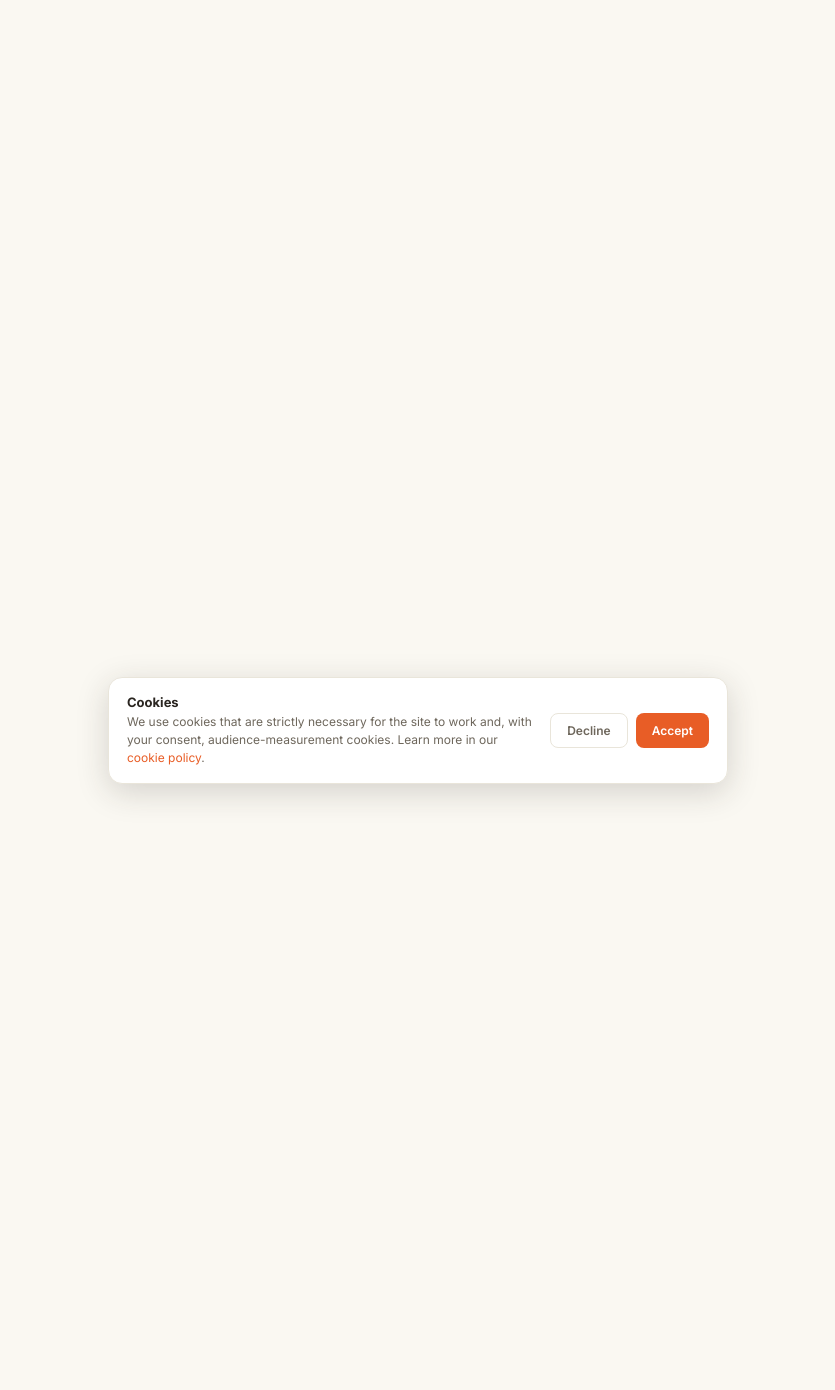
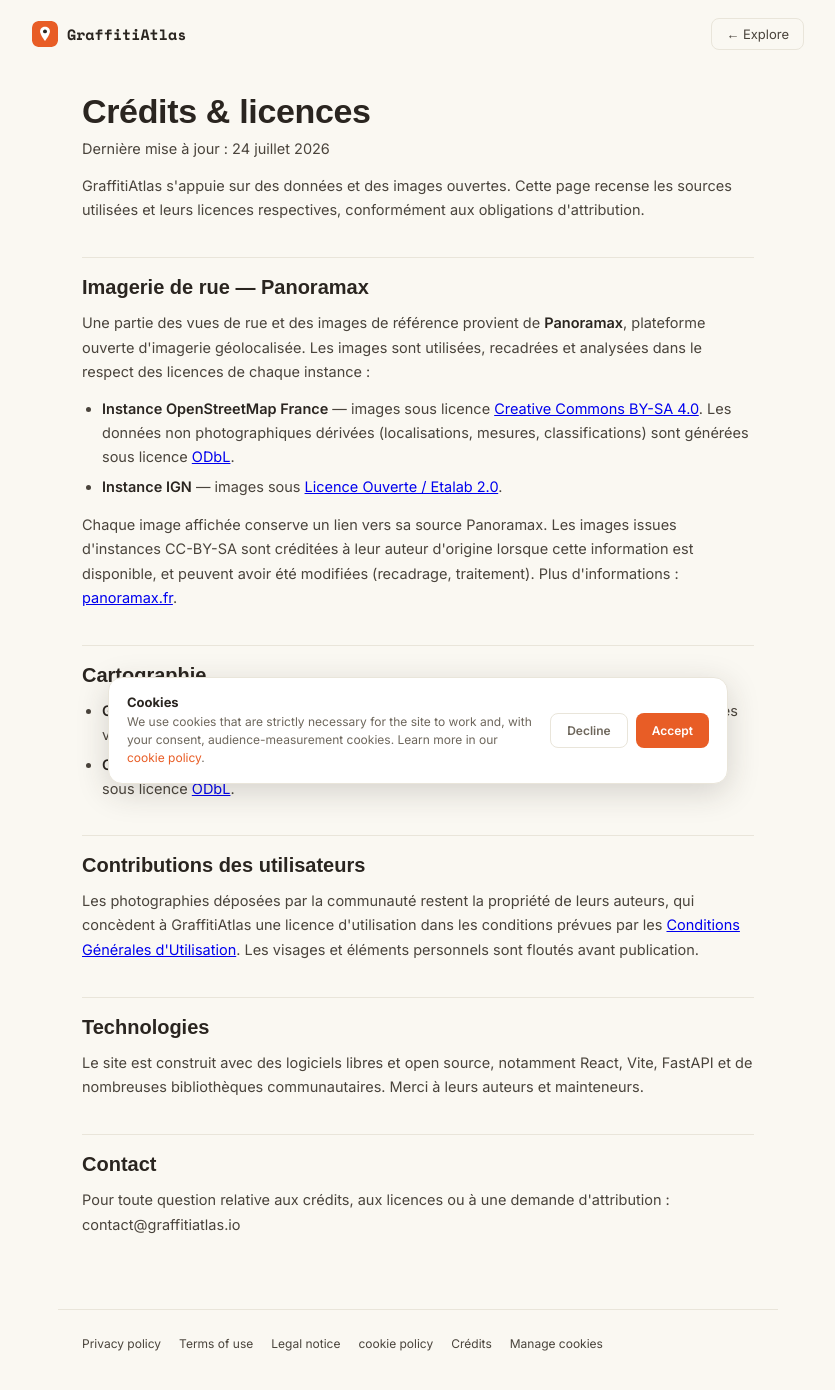
Before and after one commit to Rando360/graffiti-atlas, a React (Vite) app in the folder web/: page /credits in a window 1280 px wide. Shown: the top 1390 px of the page, without its empty margins (222-1057 px from the left). Before the commit the page ends 800 px from the top, so only its background shows below. Built offline with nearby package versions, Linux system fonts and the light colour scheme; no server answers.

Commit message:
feat: add credits & licenses page

```diff
--- /dev/null
+++ b/web/src/CreditsPage.jsx
@@ -0,0 +1,32 @@
+import LegalPage from './LegalPage'
+
+export default function CreditsPage() {
+  return (
+    <LegalPage title="Crédits & licences" updated="Dernière mise à jour : 24 juillet 2026">
+      <p>GraffitiAtlas s'appuie sur des données et des images ouvertes. Cette page recense les sources utilisées et leurs licences respectives, conformément aux obligations d'attribution.</p>
+
+      <h2>Imagerie de rue — Panoramax</h2>
+      <p>Une partie des vues de rue et des images de référence provient de <strong>Panoramax</strong>, plateforme ouverte d'imagerie géolocalisée. Les images sont utilisées, recadrées et analysées dans le respect des licences de chaque instance :</p>
+      <ul>
+        <li><strong>Instance OpenStreetMap France</strong> — images sous licence <a href="https://creativecommons.org/licenses/by-sa/4.0/deed.fr" target="_blank" rel="noreferrer">Creative Commons BY-SA 4.0</a>. Les données non photographiques dérivées (localisations, mesures, classifications) sont générées sous licence <a href="https://opendatacommons.org/licenses/odbl/" target="_blank" rel="noreferrer">ODbL</a>.</li>
+        <li><strong>Instance IGN</strong> — images sous <a href="https://www.etalab.gouv.fr/licence-ouverte-open-licence/" target="_blank" rel="noreferrer">Licence Ouverte / Etalab 2.0</a>.</li>
+      </ul>
+      <p>Chaque image affichée conserve un lien vers sa source Panoramax. Les images issues d'instances CC-BY-SA sont créditées à leur auteur d'origine lorsque cette information est disponible, et peuvent avoir été modifiées (recadrage, traitement). Plus d'informations : <a href="https://panoramax.fr" target="_blank" rel="noreferrer">panoramax.fr</a>.</p>
+
+      <h2>Cartographie</h2>
+      <ul>
+        <li><strong>Google Maps &amp; Street View</strong> — fonds de carte et vues immersives fournis par Google, utilisés via l'API Google Maps Platform, soumis aux <a href="https://cloud.google.com/maps-platform/terms" target="_blank" rel="noreferrer">conditions d'utilisation de Google</a>.</li>
+        <li><strong>OpenStreetMap</strong> — certaines données géographiques © les contributeurs OpenStreetMap, sous licence <a href="https://opendatacommons.org/licenses/odbl/" target="_blank" rel="noreferrer">ODbL</a>.</li>
+      </ul>
+
+      <h2>Contributions des utilisateurs</h2>
+      <p>Les photographies déposées par la communauté restent la propriété de leurs auteurs, qui concèdent à GraffitiAtlas une licence d'utilisation dans les conditions prévues par les <a href="/conditions-utilisation">Conditions Générales d'Utilisation</a>. Les visages et éléments personnels sont floutés avant publication.</p>
+
+      <h2>Technologies</h2>
+      <p>Le site est construit avec des logiciels libres et open source, notamment React, Vite, FastAPI et de nombreuses bibliothèques communautaires. Merci à leurs auteurs et mainteneurs.</p>
+
+      <h2>Contact</h2>
+      <p>Pour toute question relative aux crédits, aux licences ou à une demande d'attribution : contact@graffitiatlas.io</p>
+    </LegalPage>
+  )
+}
--- a/web/src/LegalPage.jsx
+++ b/web/src/LegalPage.jsx
@@ -38,6 +38,7 @@
         <a href="/conditions-utilisation">{t('set.link.terms')}</a>
         <a href="/mentions-legales">{t('set.link.legal')}</a>
         <a href="/politique-cookies">{t('cookies.link')}</a>
+        <a href="/credits">Crédits</a>
         <button onClick={() => window.dispatchEvent(new Event('ga:manage-cookies'))}>
           {t('set.link.cookies')}
         </button>
--- a/web/src/main.jsx
+++ b/web/src/main.jsx
@@ -9,6 +9,7 @@
 import TermsPage from './TermsPage.jsx'
 import LegalNoticePage from './LegalNoticePage.jsx'
 import CookiesPage from './CookiesPage.jsx'
+import CreditsPage from './CreditsPage.jsx'
 import StatsPage from './StatsPage.jsx'
 import CookieBanner, { getConsent } from './CookieBanner.jsx'
 import { Analytics } from '@vercel/analytics/react'
@@ -31,6 +32,7 @@
         <Route path="/conditions-utilisation" element={<TermsPage />} />
         <Route path="/mentions-legales" element={<LegalNoticePage />} />
         <Route path="/politique-cookies" element={<CookiesPage />} />
+        <Route path="/credits" element={<CreditsPage />} />
         <Route path="/stats" element={<StatsPage />} />
       </Routes>
       <CookieBanner />
```
